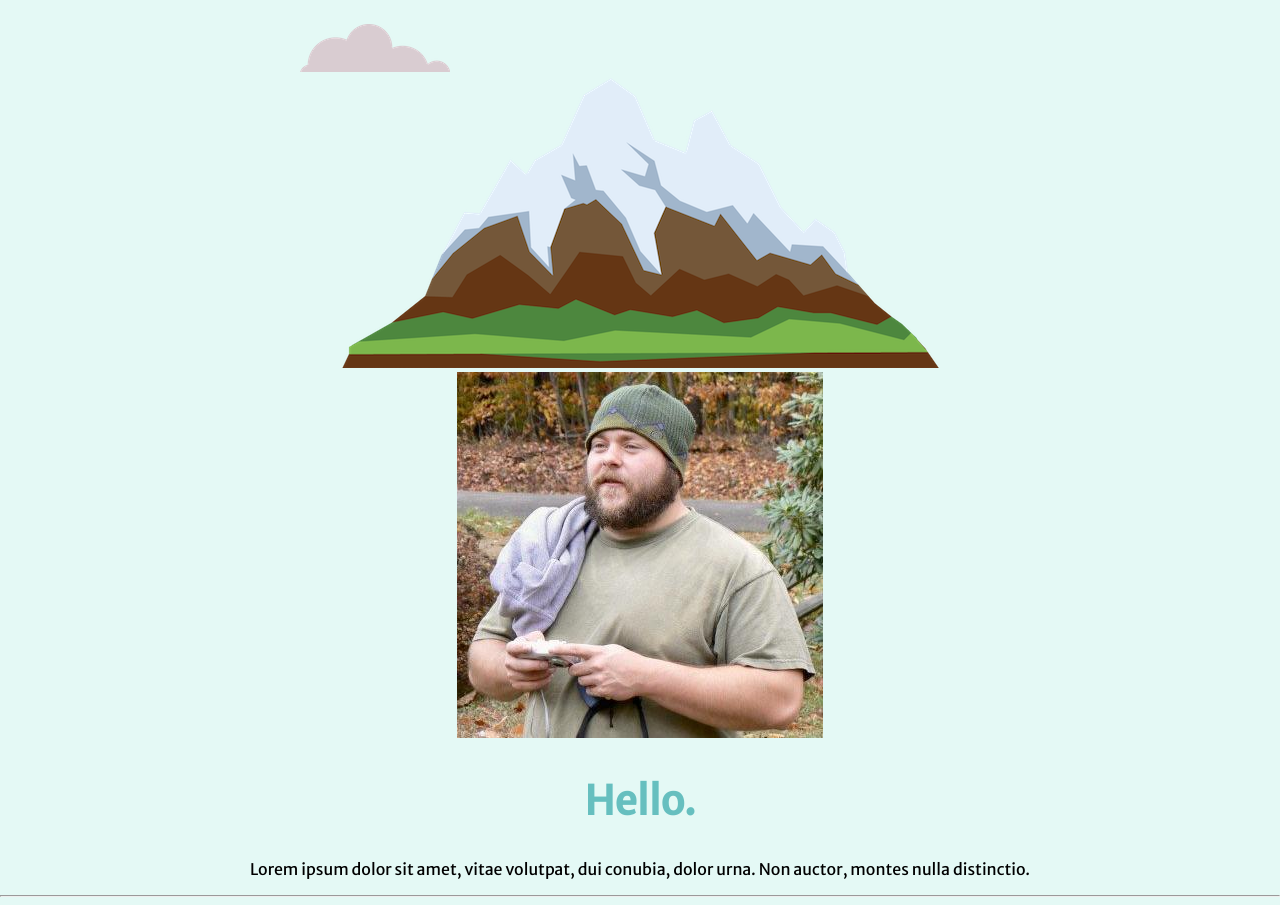
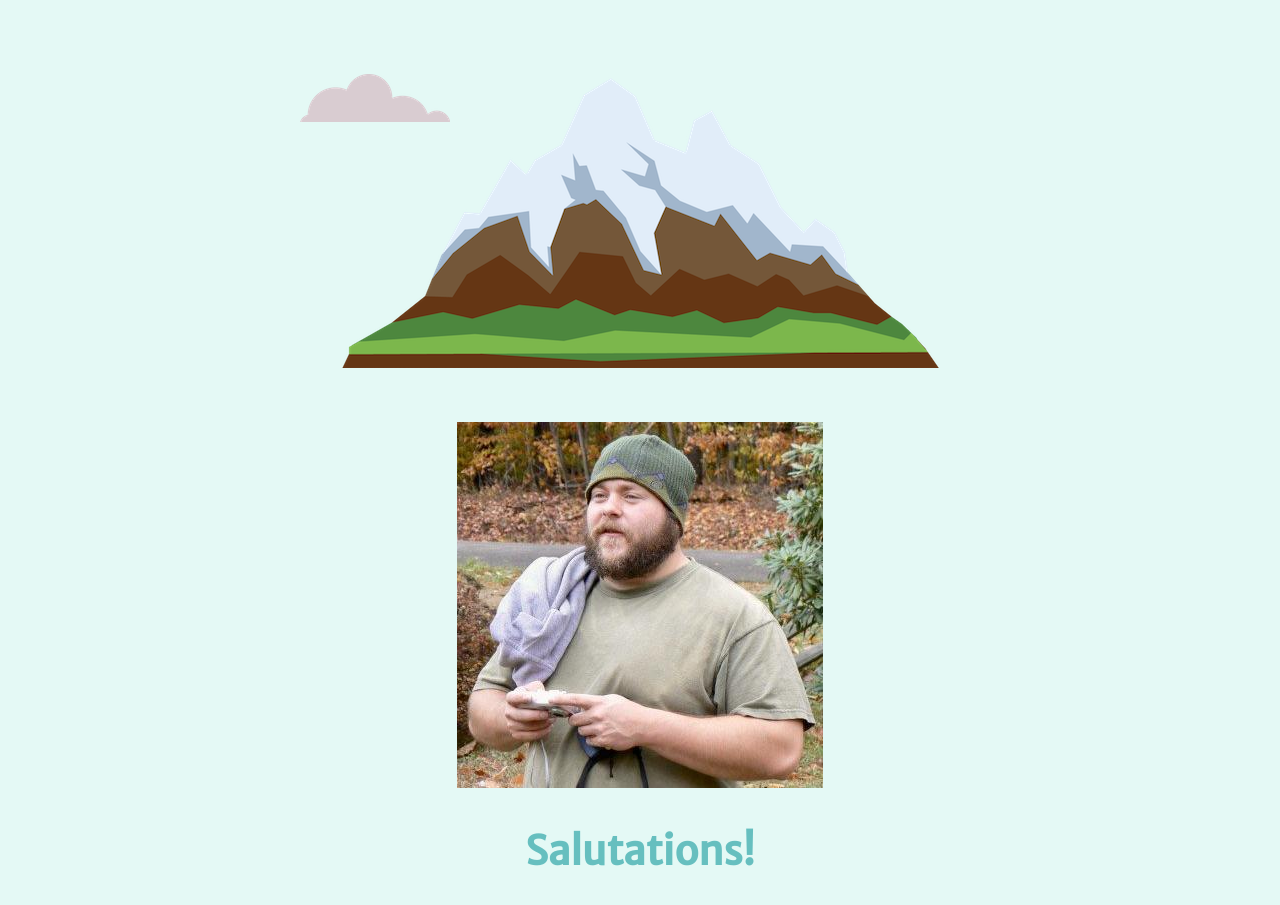
Before and after one commit to cmilliron/complete_2022_web_development_bootcamp, a plain HTML site: page CSS_my_site/index.html in a window 1280 px wide. Shown: the part 395-1300 px from the top of the page. Drawn offline with Linux system fonts and the light colour scheme.

Commit message:
Add Saulation to main page.

```diff
--- a/CSS_my_site/css/styles.css
+++ b/CSS_my_site/css/styles.css
@@ -25,7 +25,7 @@ h3 {
 
    position: relative;
    padding-top: 100px;
-
+   padding-bottom: 50px;
 }
 
 .top-cloud {
--- a/CSS_my_site/index.html
+++ b/CSS_my_site/index.html
@@ -21,8 +21,8 @@
     <div class="middle-container">
         <div class="profile">
           <img src="images/cody-profile.jpeg" alt="picture of Cody">
-          <h2>Hello.</h2>
-          <p>Lorem ipsum dolor sit amet, vitae volutpat, dui conubia, dolor urna. Non auctor, montes nulla distinctio.</p>
+          <h2>Salutations!</h2>
+          <p>Welcome to my page. If you have any questions feel free to reach out.</p>
         </div>
         <hr>
         <div class="skills">
```
